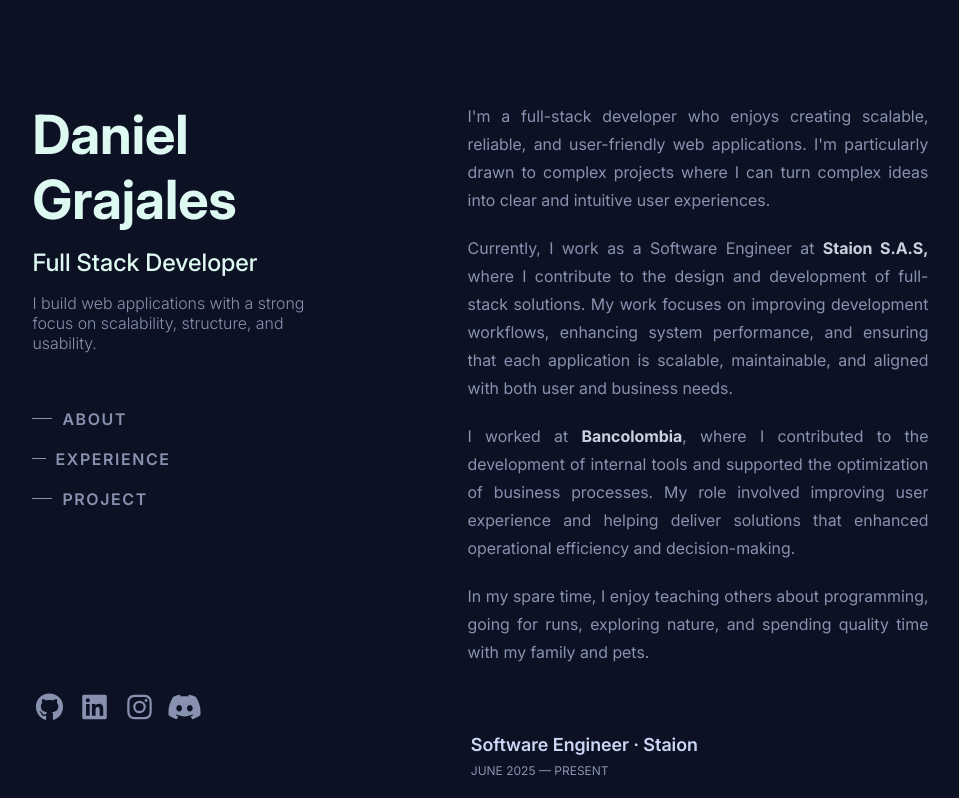
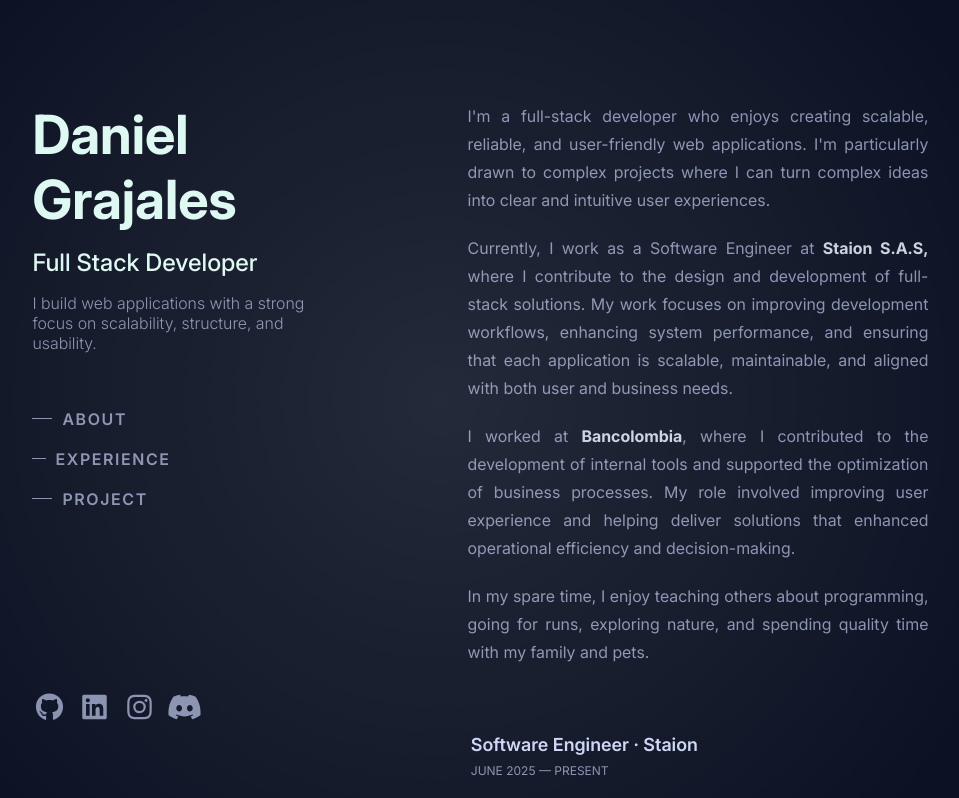
Before and after one commit to staion-danielgrajales/devfolio, a React (Vite) app: page / in a window 1280 px wide. Shown: the top 798 px of the page, without its empty margins (198-1157 px from the left). Built offline with nearby package versions, Linux system fonts and the light colour scheme.

Commit message:
Add pointer animation

```diff
--- a/src/assets/styles/index.css
+++ b/src/assets/styles/index.css
@@ -17,8 +17,8 @@ body::before {
     top: 0;
     left: 0;
     width: 100vw;
-    height: auto;
+    height: 100vh; /* Mejora: asegura cubrir todo el fondo */
     pointer-events: none;
-    background: radial-gradient( circle 500px at var(--x, 50%) var(--y, 50%),rgba(255, 255, 255, 0.08), transparent 80% );
+    background: radial-gradient( circle 800px at var(--x, 50%) var(--y, 50%), rgba(255, 255, 255, 0.1), transparent 80% );
     z-index: 9999;
-}
+  }
```
